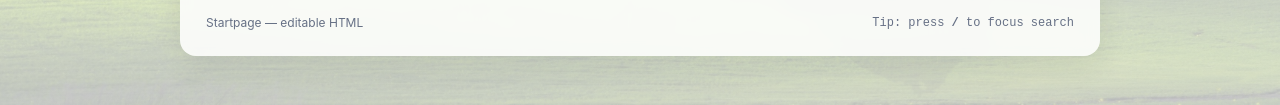
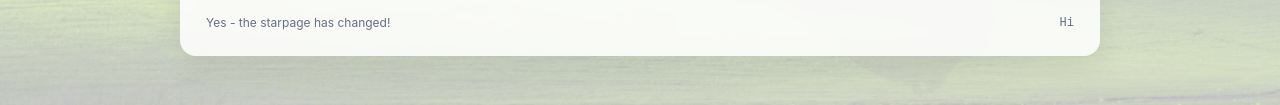
Before and after one commit to Adam-2048/site, a plain HTML site: page startpage.html in a window 1280 px wide. Shown: the part 538-643 px from the top of the page. Drawn offline with Linux system fonts and the light colour scheme.

Commit message:
Update startpage.html

```diff
--- a/startpage.html
+++ b/startpage.html
@@ -136,8 +136,8 @@
       </div>
 
       <div class="footer">
-        <div>Startpage — editable HTML</div>
-        <div style="font-family:monospace">Tip: press <strong>/</strong> to focus search</div>
+        <div>Yes - the starpage has changed!</div>
+        <div style="font-family:monospace">Hi</div>
       </div>
     </div>
   </div>
```
